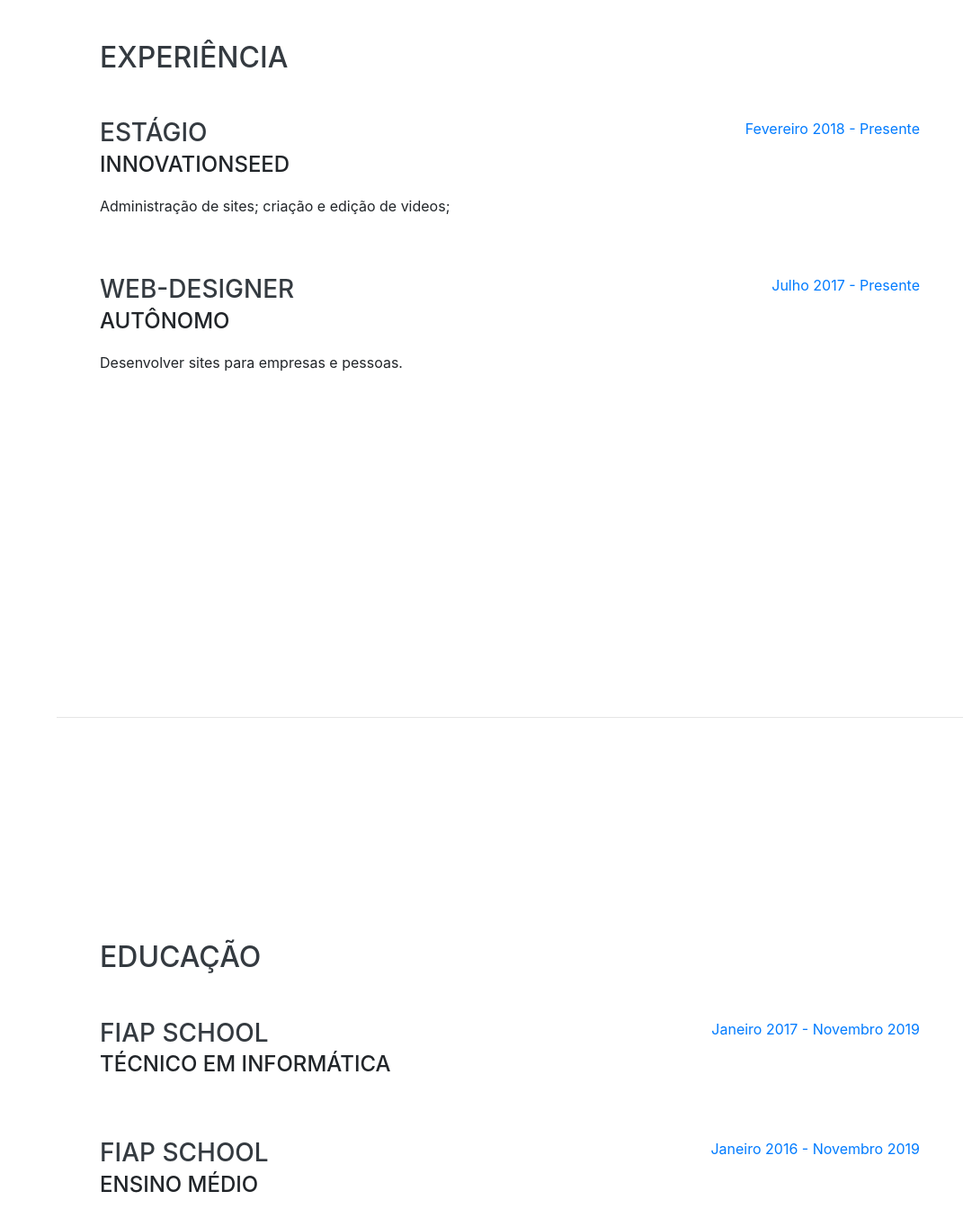
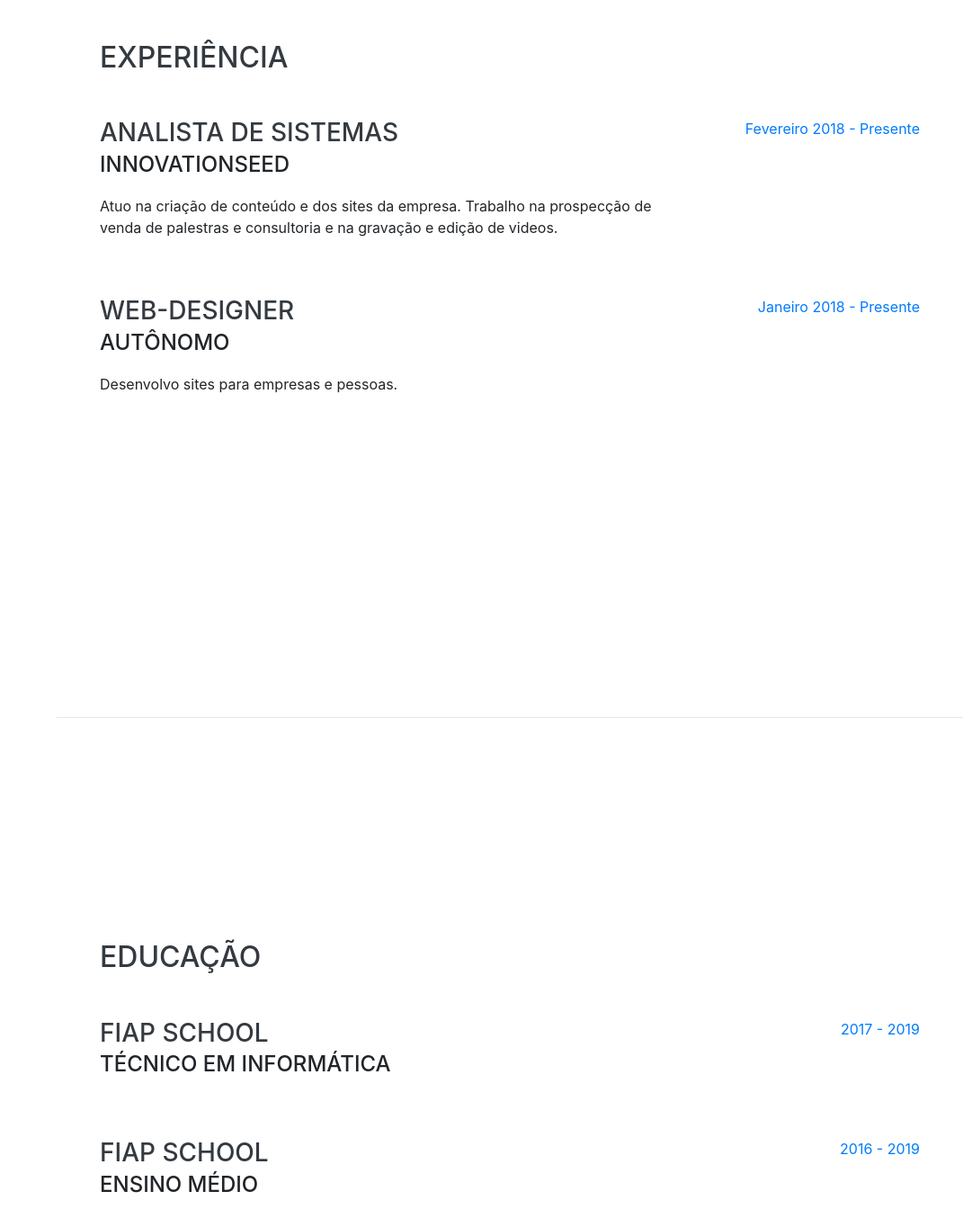
Before and after one commit to oliveira-lucas/oliveira-lucas.github.io, a website with bundled scripts: page index.html in a window 1280 px wide. Shown: the part 804-2158 px from the top of the page at 90% size, without its empty margins (209-1280 px from the left). Built offline with nearby package versions, Linux system fonts and the light colour scheme; a web font is replaced by a local one.

Commit message:
Edição2

```diff
--- a/index.html
+++ b/index.html
@@ -78,7 +78,7 @@
         <div class="subheading mb-5" data-aos="fade-down">(55) 11 94911-1134 ·
           <a href="mailto:name@email.com">lsouza7oliver1@hotmail.com</a>
         </div>
-        <p class="lead mb-5" data-aos="fade-right">Estudante em técnico de informática. Gosto de róbotica, web-design e desenvolvimento de aplicativos.</p>
+        <p class="lead mb-5" data-aos="fade-right">Estudante de técnico de informática. Gosto de róbotica, web-design e inteligência artificial.</p>
         <div class="social-icons" data-aos="fade-right">
           <a href="https://www.linkedin.com/in/lucas-oliveira-590117164/" target="_blank">
             <i class="fab fa-linkedin-in"></i>
@@ -104,9 +104,9 @@
 
         <div class="resume-item d-flex flex-column flex-md-row justify-content-between mb-5" data-aos="fade-right">
           <div class="resume-content" >
-            <h3 class="mb-0" data-aos="fade-right">Estágio</h3>
+            <h3 class="mb-0" data-aos="fade-right">Analista de Sistemas</h3>
             <div class="subheading mb-3" data-aos="fade-right">innovationSEED</div>
-            <p>Administração de sites; criação e edição de videos; </p>
+            <p>Atuo na criação de conteúdo e dos sites da empresa. Trabalho na prospecção de venda de palestras e consultoria e na gravação e edição de videos.</p>
           </div>
           <div class="resume-date text-md-right">
             <span class="text-primary">Fevereiro 2018 - Presente</span>
@@ -117,10 +117,10 @@
           <div class="resume-content">
             <h3 class="mb-0">Web-Designer</h3>
             <div class="subheading mb-3">Autônomo</div>
-            <p>Desenvolver sites para empresas e pessoas.</p>
+            <p>Desenvolvo sites para empresas e pessoas.</p>
           </div>
           <div class="resume-date text-md-right">
-            <span class="text-primary">Julho 2017 - Presente</span>
+            <span class="text-primary">Janeiro 2018 - Presente</span>
           </div>
         </div>
 
@@ -144,7 +144,7 @@
             <p></p>
           </div>
           <div class="resume-date text-md-right">
-            <span class="text-primary">Janeiro 2017 - Novembro 2019</span>
+            <span class="text-primary">2017 - 2019</span>
           </div>
         </div>
 
@@ -155,7 +155,7 @@
             <p></p>
           </div>
           <div class="resume-date text-md-right">
-            <span class="text-primary">Janeiro 2016 - Novembro 2019</span>
+            <span class="text-primary">2016 - 2019</span>
           </div>
         </div>
 
@@ -263,6 +263,9 @@
                   <div class="meter emerald">
                     <span data-size="100" style="width: 100%;" data-aos="fade-right"><span>Linux</span></span>
                   </div>
+                  <div class="meter wisteria">
+                    <span data-size="100" style="width: 100%;" data-aos="fade-right"><span>Mac</span></span>
+                  </div>
                   <div class="break"></div>
                   <div class="subheading mb-3" data-aos="fade-right">
                     Bancos de Dados
```
Also changed, not shown: img/lucas.jpg, 1 other file.
